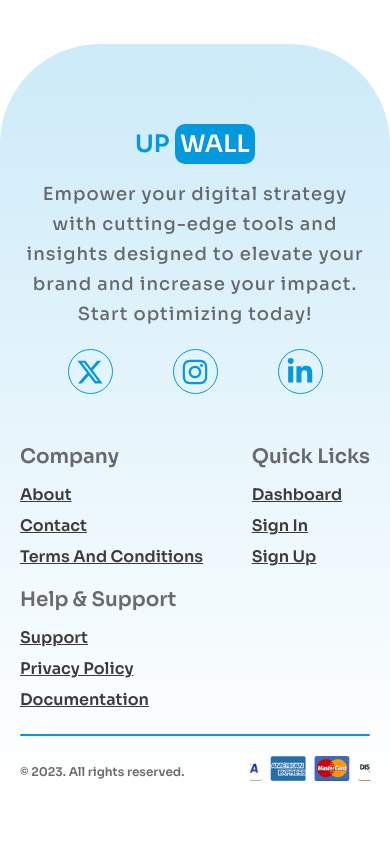
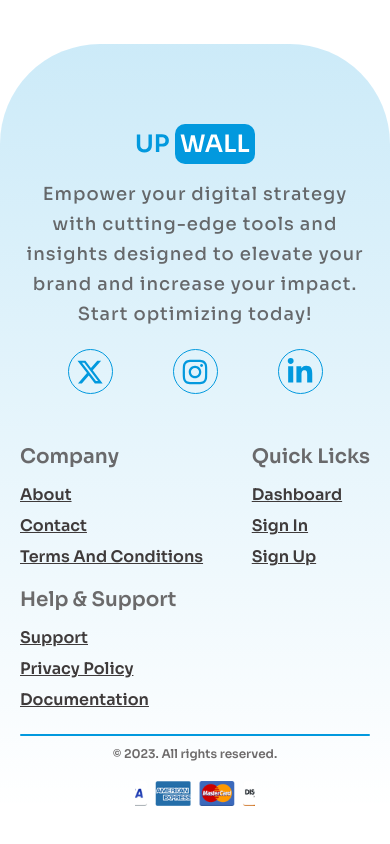
Before and after one commit to Mo7amed-Nasr-78/vite-react-deploy, a React (Vite) app: page / in a window 390 px wide. Shown: the part 6705-7549 px from the top of the page. Built offline with nearby package versions, Linux system fonts and the light colour scheme.

Commit message:
Some Edits

```diff
--- a/src/styles/main.css
+++ b/src/styles/main.css
@@ -1022,7 +1022,6 @@ header .container .icons > svg:hover {
     }
 }
 
-
 .fast_cards .container .card:first-child {
     background: var(--dark_sky_color);
 }
@@ -1297,6 +1296,14 @@ footer .container .foot_rights {
     justify-content: space-between;
 }
 
+@media (max-width: 576px) {
+    footer .container .foot_rights {
+        flex-direction: column;
+        justify-content: center;
+        gap: 10px;
+    }
+}
+
 footer .container .foot_rights span {
     color: var(--secondary_color);
     font-size: 16px;
```
